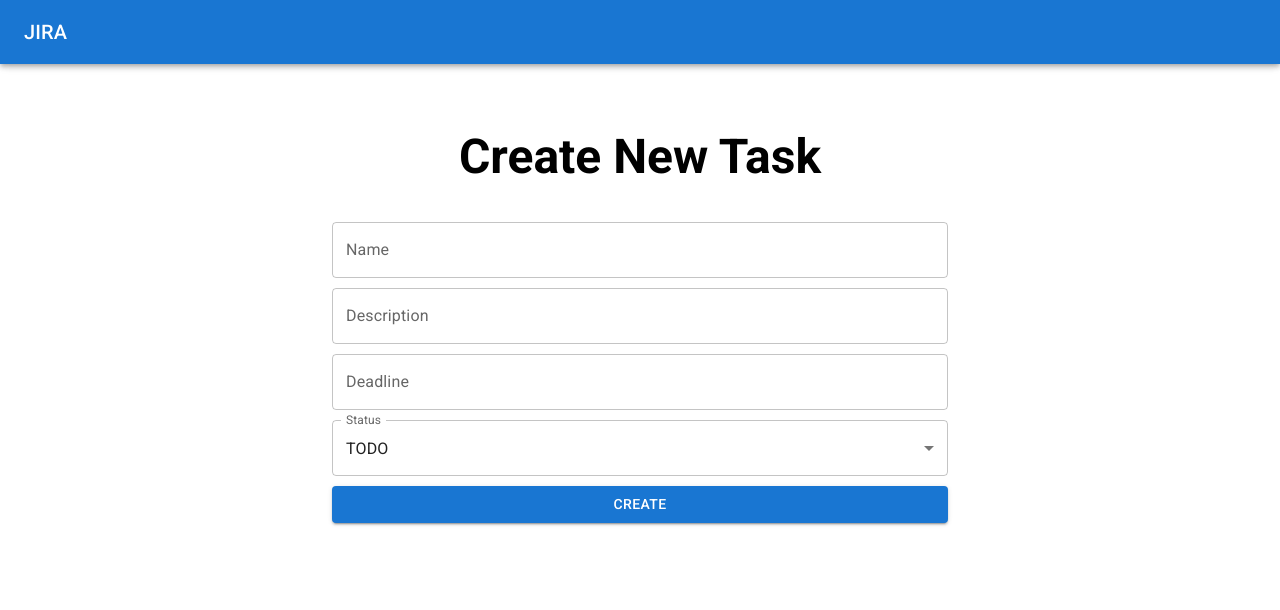
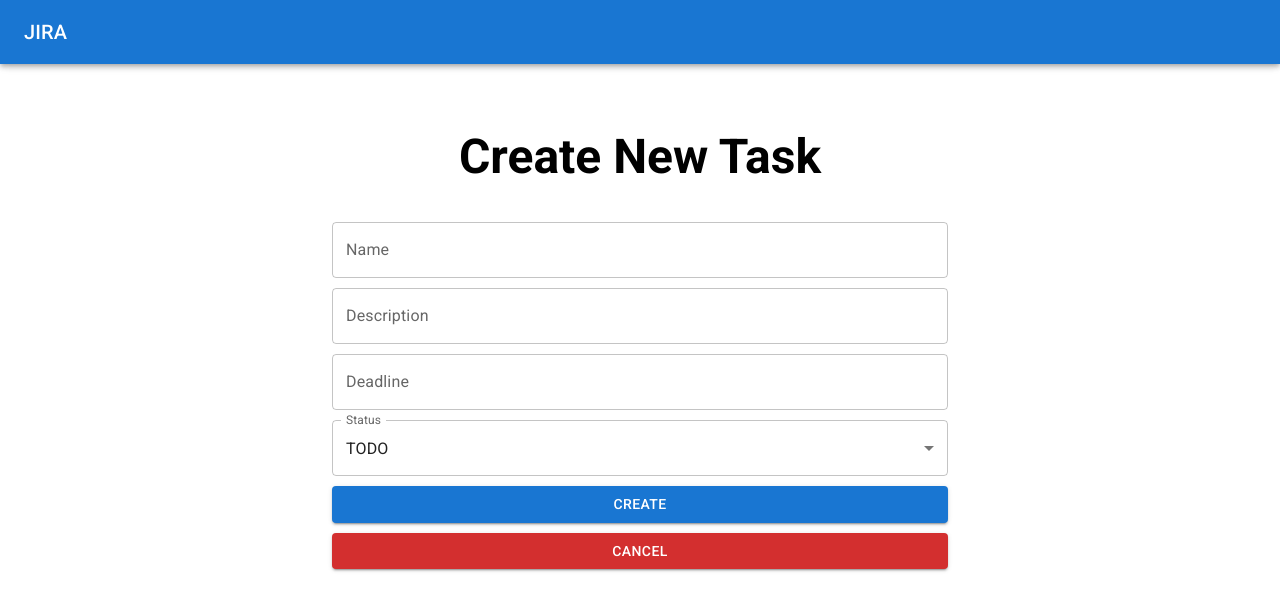
Before and after one commit to Vijendrachar-Mulgund/jira-board, a React (Vite) app: page /new-task in a window 1280 px wide. Shown: the top 610 px of the page. Built offline with nearby package versions, Linux system fonts and the light colour scheme.

Commit message:
All Prop types added and Tested ✅

```diff
--- a/src/components/TaskCard/index.tsx
+++ b/src/components/TaskCard/index.tsx
@@ -3,8 +3,9 @@ import CardActions from "@mui/material/CardActions";
 import CardContent from "@mui/material/CardContent";
 import Button from "@mui/material/Button";
 import Typography from "@mui/material/Typography";
+import { TaskCardProps } from "../../types";
 
-export default function MediaCard({ name, status, onDragStart, onEdit, onDelete, onView }: any) {
+export default function MediaCard({ name, status, onDragStart, onEdit, onDelete, onView }: TaskCardProps) {
   return (
     <Card
       data-testId={"card-container"}
--- a/src/components/TaskForm/index.tsx
+++ b/src/components/TaskForm/index.tsx
@@ -9,6 +9,7 @@ import dayjs from "dayjs";
 import { Status, TaskFormProps } from "../../types";
 
 import "./index.css";
+import { useNavigate } from "react-router-dom";
 
 export default function TaskForm({
   task,
@@ -20,6 +21,12 @@ export default function TaskForm({
   isEdit,
   isView,
 }: TaskFormProps) {
+  const navigate = useNavigate();
+
+  const handleCancel = () => {
+    navigate("/");
+  };
+
   return (
     <>
       <div>
@@ -80,6 +87,10 @@ export default function TaskForm({
             <Button disabled={isView} className="form-field" type="submit" variant="contained">
               {isEdit ? "Save" : "Create"}
             </Button>
+
+            <Button onClick={handleCancel} className="form-field" type="button" variant="contained" color="error">
+              {"Cancel"}
+            </Button>
           </div>
         </form>
       </div>
```
Also changed, not shown: src/components/EditTask/index.tsx (+5 -4 lines), src/types/index.tsx (+13 -0 lines).
